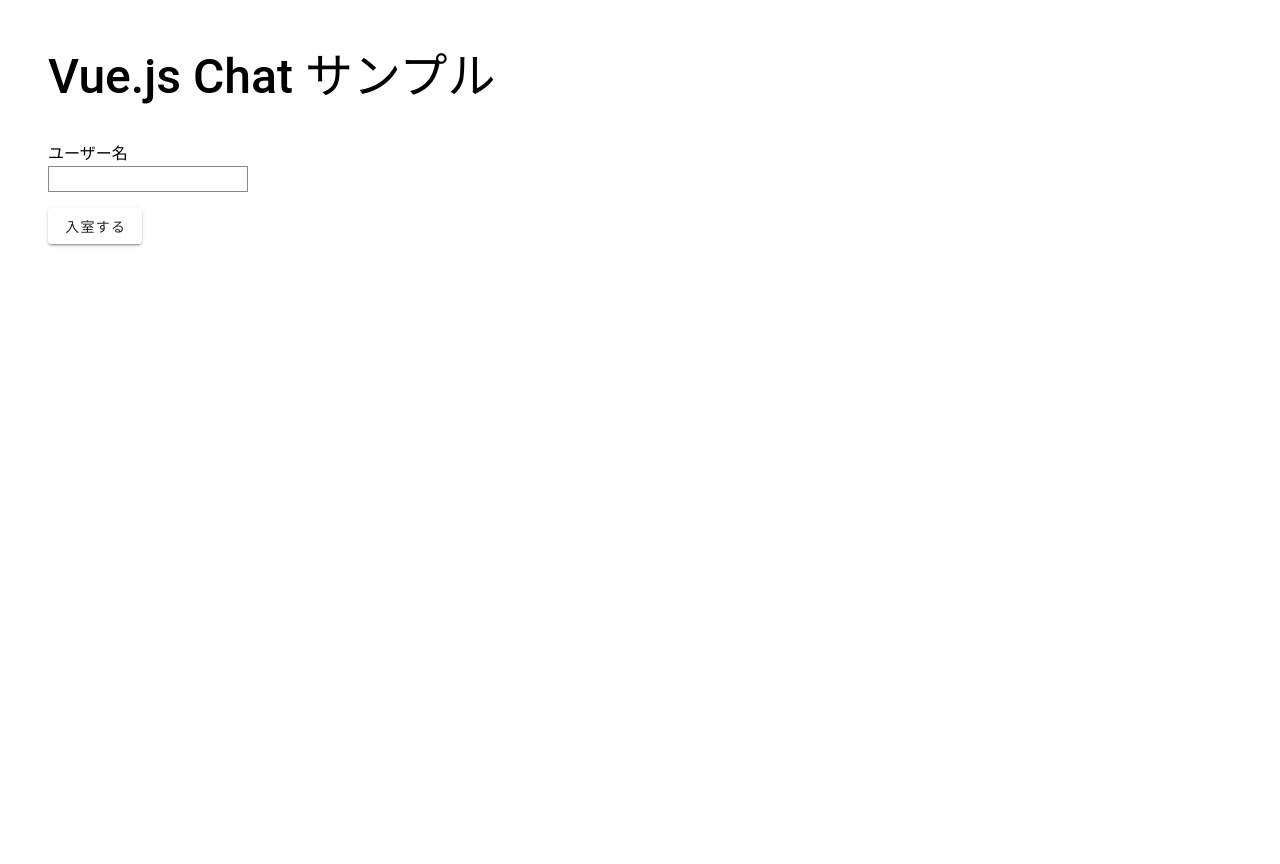
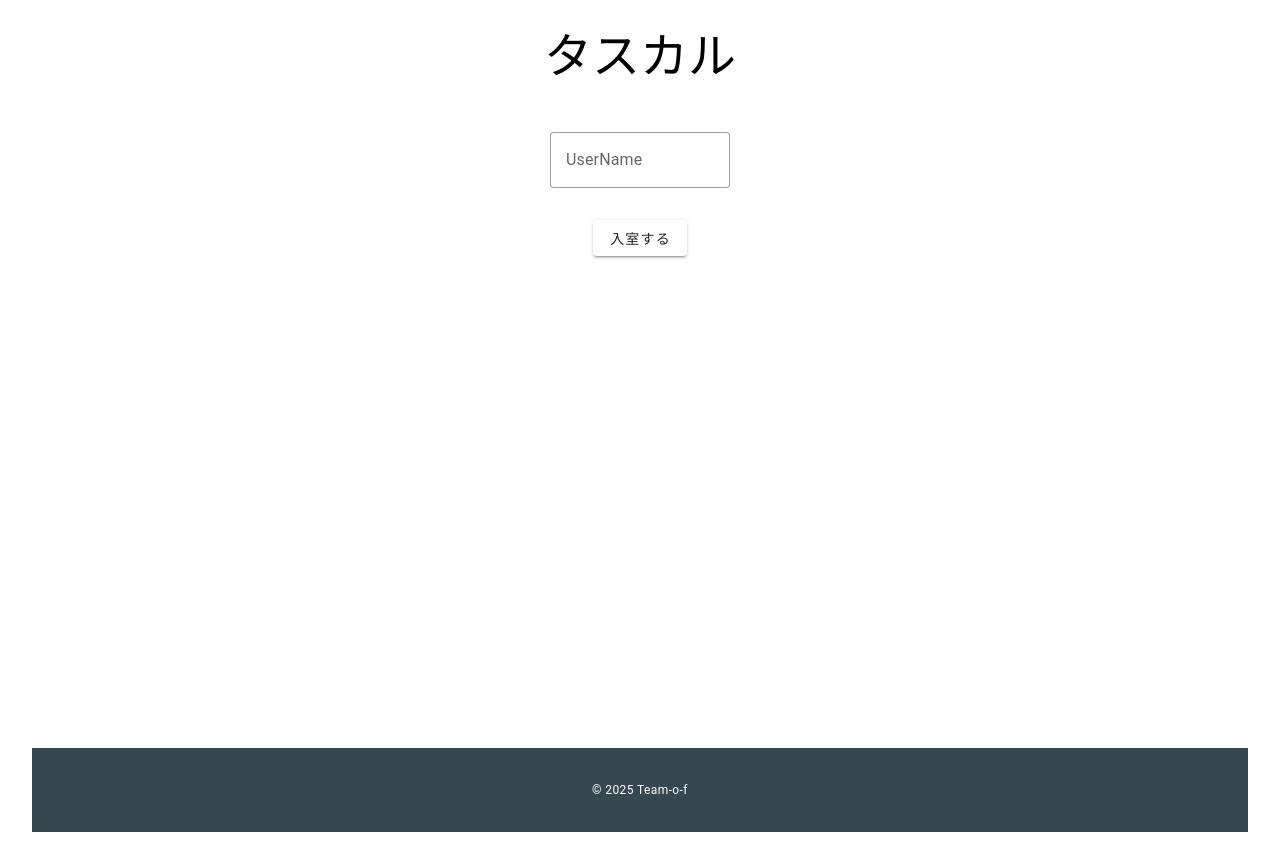
Before and after one commit to rkclhack/hackathon-o-F, a Vue app in the folder chatapp/: page / in a window 1280 px wide. Before the commit the page ends 800 px from the top, so only its background shows below. Built offline with nearby package versions, Linux system fonts and the light colour scheme; no server answers.

Commit message:
ログイン画面のUI改善

```diff
--- a/chatapp/src/components/Login.vue
+++ b/chatapp/src/components/Login.vue
@@ -19,6 +19,7 @@
 // #region browser event handler
 // 入室メッセージをクライアントに送信する
 const onEnter = () => {
+  console.log("Enterが押されました")
   // ユーザー名が入力されているかチェック
   if (inputUserName.value.trim().length !== 0) { // ユーザ名が入力されている場合
     // 入室メッセージを送信
@@ -36,20 +37,27 @@
 </script>
 
 <template>
-  <div class="mx-auto my-5 px-4">
-    <h1 class="text-h3 font-weight-medium">Vue.js Chat サンプル</h1>
-    <div class="mt-10">
-      <p>ユーザー名</p>
-      <input type="text" class="user-name-text" v-model="inputUserName"/>
-    </div>
-    <v-btn type="button" @click="onEnter" class="button-normal">入室する</v-btn>
+  <div style="text-align: center;min-height: 100vh; position: relative;">
+    <h1 class="text-h3 font-weight-medium">タスカル</h1>
+    <v-form @submit.prevent="onEnter">
+      <div class="mt-10">
+        <v-text-field clearable label="UserName" variant="outlined" class="user-name-text" v-model="inputUserName" style="width: 200px; display: inline-block; padding: 10px;"/>
+      </div>
+        <v-btn type="submit" @click="onEnter"  class="button-normal">入室する</v-btn>
+    </v-form>
+
+    <v-footer
+    class="text-center py-4"
+    color="blue-grey-darken-3"
+    dark
+    style="position: absolute; bottom: 0; width: 100%;"
+    >
+      <v-container class="px-0">
+        <p class="text-caption" style="margin: 0 auto;">© 2025 Team-o-f</p>
+      </v-container>
+    </v-footer>
   </div>
 </template>
 
 <style scoped>
-.user-name-text {
-  width: 200px;
-  border: 1px solid #888;
-  margin-bottom: 16px;
-}
 </style>
```
